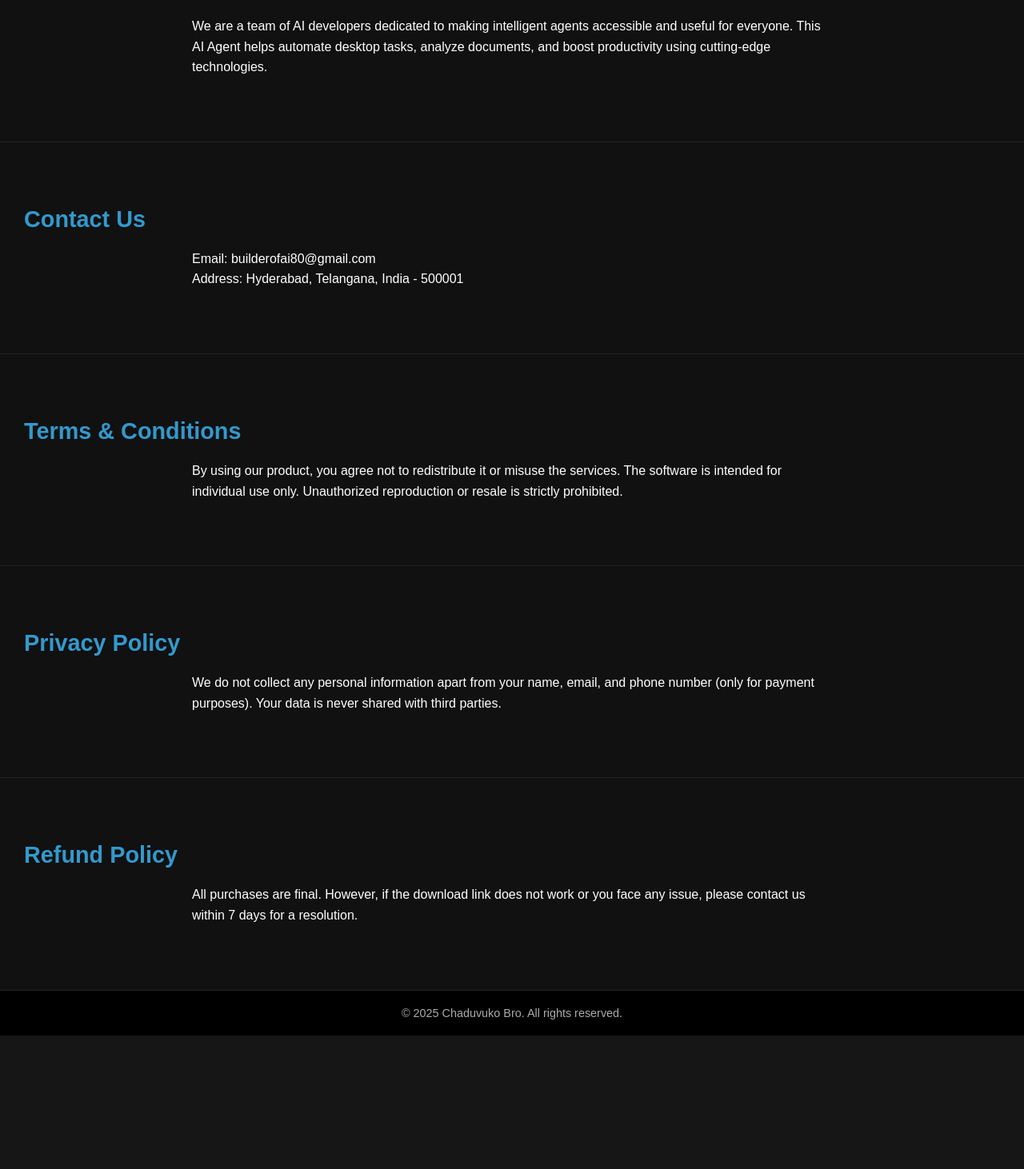
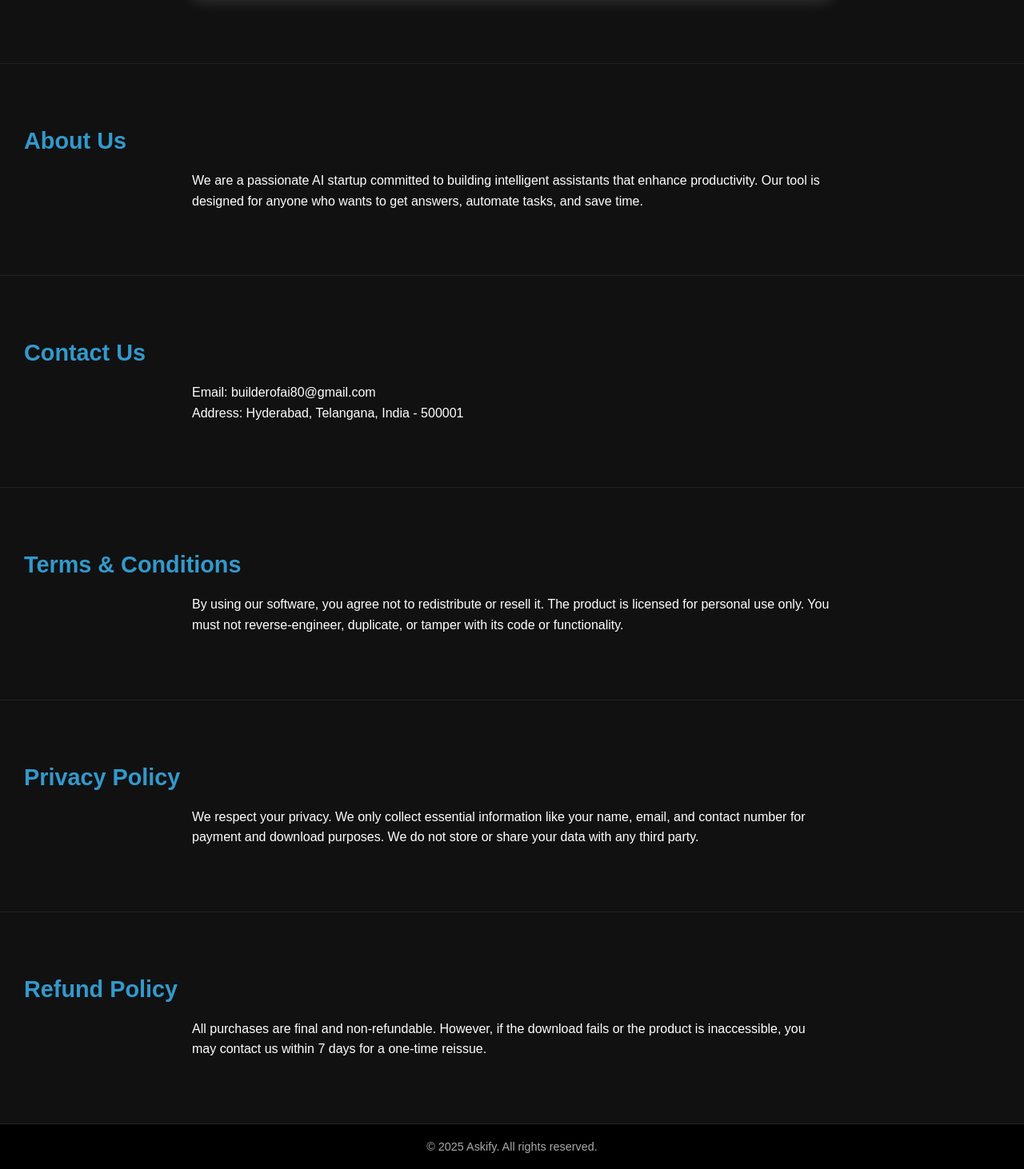
Before and after one commit to Jayavanth-A/A_N_V., a Flask app: page / in a window 1280 px wide. Shown: the part 1386-2848 px from the top of the page at 80% size. Before the commit the page ends 2681 px from the top, so only its background shows below. Run offline with Flask 3, Linux system fonts and the light colour scheme; some libraries are stand-ins or nearby versions.

Commit message:
Update index.html

```diff
--- a/templates/index.html
+++ b/templates/index.html
@@ -25,7 +25,7 @@
       width: 100%;
       z-index: 10;
     }
-    nav .logo img { width: 50px; }
+    nav .site-title { color: white; font-weight: bold; font-size: 1.2rem; }
     nav ul {
       list-style: none;
       display: flex;
@@ -38,17 +38,6 @@
       transition: 0.3s;
     }
     nav ul li a:hover { color: #3399cc; }
-
-    .logo { text-align: center; margin-top: 100px; }
-    .logo img { width: 120px; }
-
-    .video-background {
-      position: fixed;
-      top: 0; left: 0;
-      width: 100%; height: 100%;
-      object-fit: cover;
-      z-index: -1;
-    }
 
     .content {
       display: flex;
@@ -86,13 +75,6 @@
       margin: auto;
     }
 
-    .tutorial-section video {
-      width: 90%;
-      max-width: 800px;
-      border-radius: 10px;
-      box-shadow: 0 0 20px rgba(255, 255, 255, 0.2);
-    }
-
     footer {
       background: #000;
       color: #aaa;
@@ -108,7 +90,7 @@
   <!-- Background Video -->
   <div style="position: fixed; top: 0; left: 0; width: 100%; height: 100%; z-index: -1; overflow: hidden;">
     <iframe width="100%" height="100%"
-      src="https://www.youtube.com/embed/034SEPKICxY?autoplay=1&mute=1&controls=0&loop=1&playlist=034SEPKICxY&modestbranding=1&showinfo=0"
+      src="https://www.youtube.com/embed/034SEPKICxY?autoplay=1&mute=1&controls=0&loop=1&playlist=034SEPKICxY&modestbranding=1"
       frameborder="0"
       allow="autoplay; encrypted-media"
       allowfullscreen
@@ -118,7 +100,7 @@
 
   <!-- Navbar -->
   <nav>
-  <div class="site-title">Askify(AI Agent)</div>
+    <div class="site-title">Askify (AI Agent)</div>
     <ul>
       <li><a href="#about">About</a></li>
       <li><a href="#contact">Contact</a></li>
@@ -128,7 +110,6 @@
     </ul>
   </nav>
 
-
   <!-- Main Content -->
   <div class="content">
     <h2>Pay ₹99 to download the AI Agent</h2>
@@ -137,8 +118,8 @@
   </div>
 
   <!-- Tutorial Video -->
-  <div class="tutorial-section">
-  <h3>How to Use the AI Agent</h3>
+  <section>
+    <h3>📘 How to Use the AI Agent</h3>
     <div style="display: flex; justify-content: center;">
       <iframe width="90%" height="450" style="max-width: 800px; border-radius: 10px; box-shadow: 0 0 20px rgba(255,255,255,0.2);"
         src="https://www.youtube.com/embed/-qzXXEOetsw?rel=0&modestbranding=1"
@@ -148,15 +129,12 @@
         allowfullscreen>
       </iframe>
     </div>
-</div>
+  </section>
 
-
-
-  <!-- Required Razorpay Sections -->
-
+  <!-- Policy Sections -->
   <section id="about">
     <h3>About Us</h3>
-    <p>We are a team of AI developers dedicated to making intelligent agents accessible and useful for everyone. This AI Agent helps automate desktop tasks, analyze documents, and boost productivity using cutting-edge technologies.</p>
+    <p>We are a passionate AI startup committed to building intelligent assistants that enhance productivity. Our tool is designed for anyone who wants to get answers, automate tasks, and save time.</p>
   </section>
 
   <section id="contact">
@@ -167,21 +145,21 @@
 
   <section id="terms">
     <h3>Terms & Conditions</h3>
-    <p>By using our product, you agree not to redistribute it or misuse the services. The software is intended for individual use only. Unauthorized reproduction or resale is strictly prohibited.</p>
+    <p>By using our software, you agree not to redistribute or resell it. The product is licensed for personal use only. You must not reverse-engineer, duplicate, or tamper with its code or functionality.</p>
   </section>
 
   <section id="privacy">
     <h3>Privacy Policy</h3>
-    <p>We do not collect any personal information apart from your name, email, and phone number (only for payment purposes). Your data is never shared with third parties.</p>
+    <p>We respect your privacy. We only collect essential information like your name, email, and contact number for payment and download purposes. We do not store or share your data with any third party.</p>
   </section>
 
   <section id="refund">
     <h3>Refund Policy</h3>
-    <p>All purchases are final. However, if the download link does not work or you face any issue, please contact us within 7 days for a resolution.</p>
+    <p>All purchases are final and non-refundable. However, if the download fails or the product is inaccessible, you may contact us within 7 days for a one-time reissue.</p>
   </section>
 
   <footer>
-    © 2025 Chaduvuko Bro. All rights reserved.
+    © 2025 Askify. All rights reserved.
   </footer>
 
   <!-- Razorpay Script -->
@@ -198,7 +176,7 @@
             name: "Chaduvuko Bro",
             description: "AI Agent License",
             handler: function (response) {
-              document.getElementById("result").innerText = "yes";
+              document.getElementById("result").innerText = "Payment Successful !";
               const downloadLink = document.createElement("a");
               downloadLink.href = "https://drive.google.com/file/d/1uBO5gIQl-dK6Ikj5PzTLVWgPfZXt63MZ/view?usp=sharing";
               downloadLink.download = "Askify.zip";
@@ -206,7 +184,7 @@
             },
             modal: {
               ondismiss: function () {
-                document.getElementById("result").innerText = "no";
+                document.getElementById("result").innerText = "Payment Not Done";
               }
             },
             prefill: {
```
Lines whose indentation alone changed are shown as unchanged.
